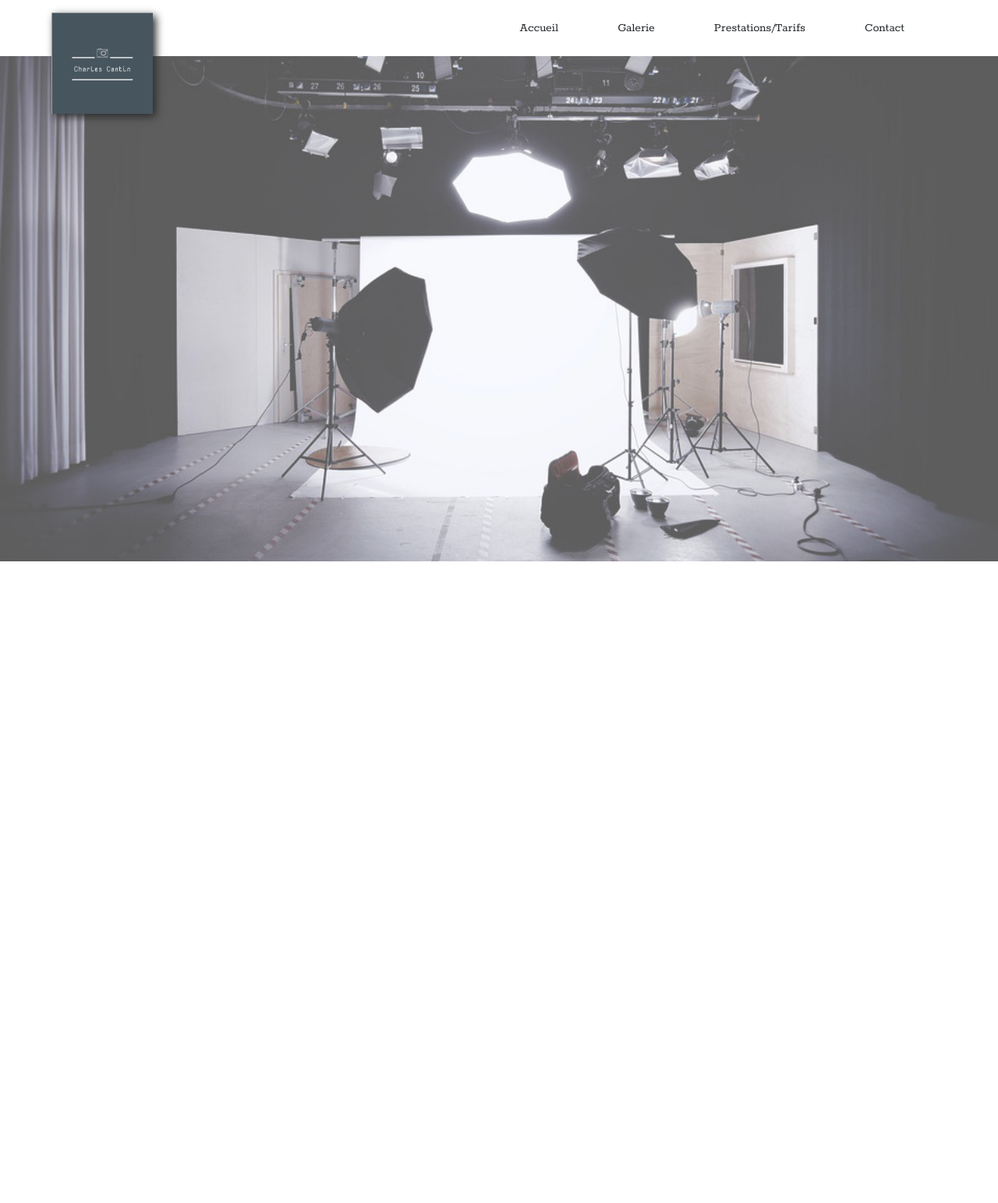
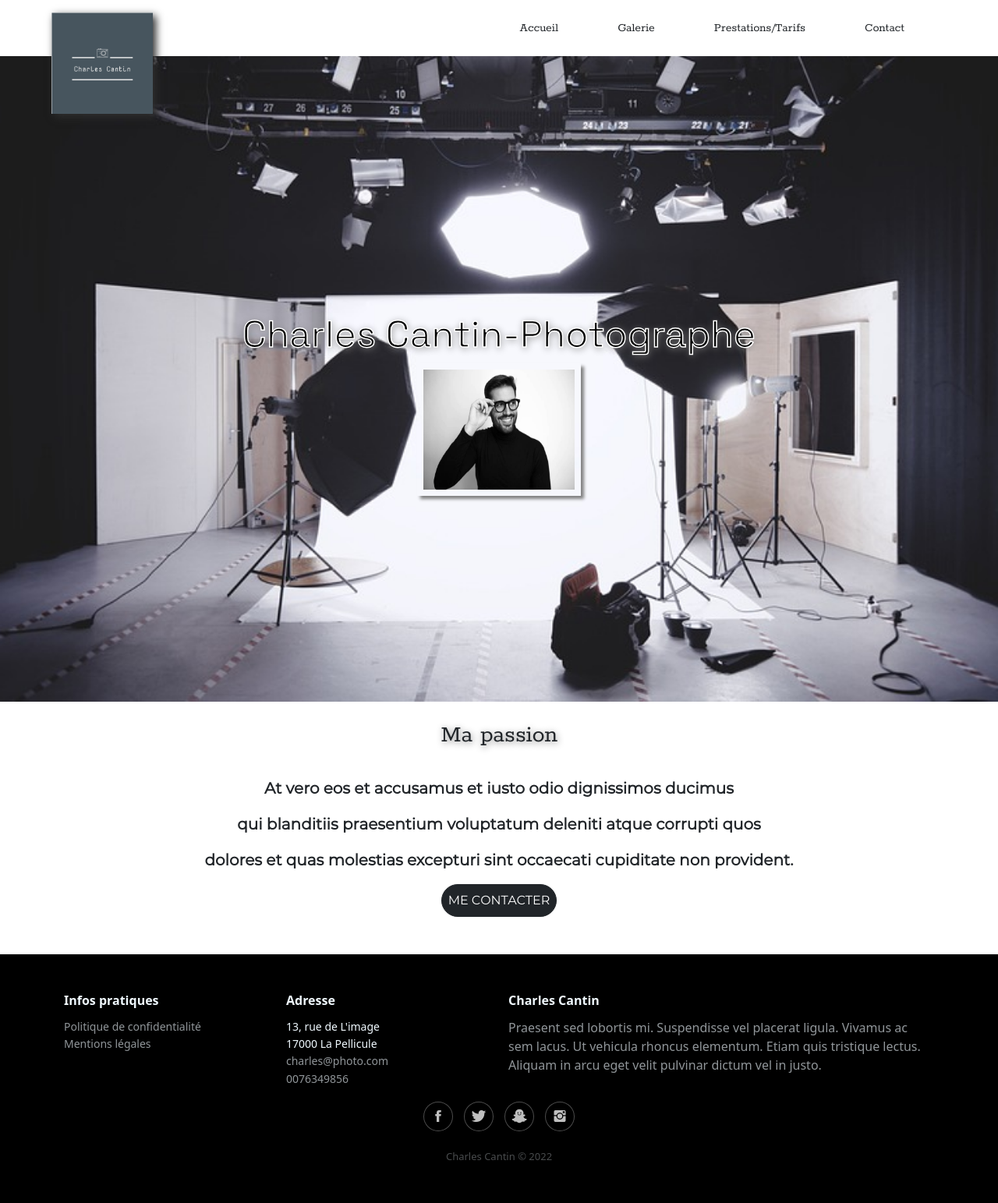
Before and after one commit to Bertou19/Photographe, a PHP site: page / in a window 1280 px wide. Shown: the whole page at 78% size. Before the commit the page ends 720 px from the top, so only its background shows below. Run offline with PHP 8.4, Linux system fonts and the light colour scheme; some libraries are stand-ins or nearby versions.

Commit message:
Finalisation page d'accueil

```diff
--- a/index.html
+++ b/index.html
@@ -1,23 +1,29 @@
 <!DOCTYPE html>
 <html lang="en">
+
 <head>
   <meta charset="UTF-8">
   <meta http-equiv="X-UA-Compatible" content="IE=edge">
   <meta name="viewport" content="width=device-width, initial-scale=1.0">
-  <meta description="Charles Cantin-Photographe. Je capture les moments de votre vie pour en faire un souvenir exceptionnel.">
-  <link rel="stylesheet" href="https://cdn.jsdelivr.net/npm/bootstrap@5.2.0/dist/css/bootstrap.min.css" integrity="sha384-gH2yIJqKdNHPEq0n4Mqa/HGKIhSkIHeL5AyhkYV8i59U5AR6csBvApHHNl/vI1Bx" crossorigin="anonymous">
+  <meta
+    description="Charles Cantin-Photographe. Je capture les moments de votre vie pour en faire un souvenir exceptionnel.">
+  <link rel="stylesheet" href="https://cdn.jsdelivr.net/npm/bootstrap@5.2.0/dist/css/bootstrap.min.css"
+    integrity="sha384-gH2yIJqKdNHPEq0n4Mqa/HGKIhSkIHeL5AyhkYV8i59U5AR6csBvApHHNl/vI1Bx" crossorigin="anonymous">
   <link rel="stylesheet" href="style.css">
+  <link rel="stylesheet" href="https://cdnjs.cloudflare.com/ajax/libs/ionicons/2.0.1/css/ionicons.min.css">
   <title>Charles Cantin-Photographe</title>
+</head>
 
-</head>
 <body>
- <!-- Navbar-->
+
+  <!-- Navbar -->
   <header class="header">
-
     <nav class="navbar navbar-expand-lg fixed-top p-3 bg-white ">
       <img class="logo" src="logo-photographe.png" alt="logo">
       <div class="container "><a href="#" class="navbar-brand text-uppercase font-weight-bold "></a>
-          <button type="button" data-toggle="collapse" data-target="#navbarSupportedContent" aria-controls="navbarSupportedContent" aria-expanded="false" aria-label="Toggle navigation" class="navbar-toggler navbar-toggler-right"><i class="fa fa-bars"></i></button>
+        <button type="button" data-toggle="collapse" data-target="#navbarSupportedContent"
+          aria-controls="navbarSupportedContent" aria-expanded="false" aria-label="Toggle navigation"
+          class="navbar-toggler navbar-toggler-right"><i class="fa fa-bars"></i></button>
 
         <div id="navbarSupportedContent" class="collapse navbar-collapse justify-content-end">
           <ul class="navbar-nav ">
@@ -31,17 +37,71 @@
     </nav>
   </header>
 
+  <section>
+    <div>
+      <img class="background" src="background.jpg" alt="studio photo">
+      <div class="home text-sm-center text-xs-center text-center">
+        <h1 class="text-center">Charles Cantin-Photographe</h1>
+        <img class="profil center-block p-2 text-center " src="photoProfil.jpg" alt="photo de profil">
+      </div>
+    </div>
+  </section>
 
+  <section>
+    <div class="container">
+      <div class="row">
+        <div class="col-12 text-center">
+          <h2 class="title-section text-center p-4">Ma passion</h2>
+          <p class="text-home">At vero eos et accusamus et iusto odio dignissimos ducimus</p>
+          <p class="text-home">qui blanditiis praesentium voluptatum deleniti atque corrupti quos</p>
+          <p class="text-home">dolores et quas molestias excepturi sint occaecati cupiditate non provident.</p>
+          <button type="button" class="btn btn-dark mx-auto rounded-5 p-2 mb-5 rounded">ME
+            CONTACTER</button>
+        </div>
+      </div>
+    </div>
+  </section>
 
+  <!-- Footer -->
+  <div class="footer-dark">
+    <footer>
+      <div class="container">
+        <div class="row">
+          <div class="col-sm-6 col-md-3 item">
+            <h3>Infos pratiques</h3>
+            <ul>
+              <li><a href="#">Politique de confidentialité</a></li>
+              <li><a href="#">Mentions légales</a></li>
+            </ul>
+          </div>
+          <div class="col-sm-6 col-md-3 item">
+            <h3>Adresse</h3>
+            <ul>
+              <li>13, rue de L'image</li>
+              <li>17000 La Pellicule</li>
+              <li><a href="charles@photo.com">charles@photo.com</a></li>
+              <li><a href="0076349856">0076349856</a></li>
+            </ul>
+          </div>
+          <div class="col-md-6 item text">
+            <h3>Charles Cantin</h3>
+            <p>Praesent sed lobortis mi. Suspendisse vel placerat ligula. Vivamus ac sem lacus. Ut vehicula rhoncus
+              elementum. Etiam quis tristique lectus. Aliquam in arcu eget velit pulvinar dictum vel in justo.</p>
+          </div>
+          <div class="col item social"><a href="#"><i class="icon ion-social-facebook"></i></a><a href="#"><i
+                class="icon ion-social-twitter"></i></a><a href="#"><i class="icon ion-social-snapchat"></i></a><a
+              href="#"><i class="icon ion-social-instagram"></i></a></div>
+        </div>
+        <p class="copyright">Charles Cantin © 2022</p>
+      </div>
+    </footer>
+  </div>
 
+  <script src="https://cdnjs.cloudflare.com/ajax/libs/jquery/3.2.1/jquery.min.js"></script>
+  <script src="https://cdn.jsdelivr.net/npm/bootstrap@5.0.2/dist/js/bootstrap.bundle.min.js"
+    integrity="sha384-MrcW6ZMFYlzcLA8Nl+NtUVF0sA7MsXsP1UyJoMp4YLEuNSfAP+JcXn/tWtIaxVXM"
+    crossorigin="anonymous"></script>
 
+</body>
 
-
-
-
-
-
-
-<script src="https://cdn.jsdelivr.net/npm/bootstrap@5.0.2/dist/js/bootstrap.bundle.min.js" integrity="sha384-MrcW6ZMFYlzcLA8Nl+NtUVF0sA7MsXsP1UyJoMp4YLEuNSfAP+JcXn/tWtIaxVXM" crossorigin="anonymous"></script>
-</body>
 </html>
--- a/style.css
+++ b/style.css
@@ -9,6 +9,13 @@
 @font-face {
   font-family:"Rokkitt";
   src: url("fonts/Rokkitt-Regular.ttf");
+
+}
+.background{
+  width :100%;
+  height: 900px;
+  object-fit: cover;
+  object-position: center;
 
 }
 
@@ -29,11 +36,154 @@ box-shadow:unset 5px 5px 2em rgb(46, 46, 46);
   -webkit-box-shadow: 4px 4px 10px rgb(46, 46, 46);
 }
 
-body{
+.home{
+  top: 400px; width:100%;
+  position: absolute;
+  display:block;
+  margin : auto;
+}
 
-background-image:url(backgroundop.jpg);
-background-repeat: no-repeat;
-background-size: cover;
-background-position: absolute;
+h1{
+  font-family:"SpaceGrotesk" ;
+  font-size: 3rem;
+  font-weight: 500;
+  text-align:center;
+  border-radius: 2px;
+  color: black;
+  text-shadow:
+ grey 1px 2px 10px;
+  -webkit-text-stroke: 1.5px white ;
+}
+
+.profil{
+  margin : 0 auto;
+  height: 170px;
+  width: 210px;
+  box-shadow: grey 4px 4px 4px;
 
 }
+
+@media (max-width:767px) {
+  .profil {
+    margin : 0 auto;
+    height: 150px;
+    width: 190px;
+  }
+}
+
+.title-section{
+  font-family:"Rokkitt";
+  text-shadow:grey 1px 2px 10px;
+}
+
+.text-home{
+  text-align: center;
+  font-family: "Montserrat" ;
+  font-size: 20px;
+  margin-top: 10px;
+  color:hsl(212, 28, 26,87%);
+  font-weight:bold;
+}
+
+@media (max-width:767px) {
+  .text-home {
+    margin-top: 5px;
+    font-size: 17px;
+  }
+}
+
+.btn{
+  font-family : "Montserrat";
+}
+
+
+
+.footer-dark {
+  padding:50px 0;
+  color:#f0f9ff;
+  background-color:black;
+}
+
+.footer-dark h3 {
+  margin-top:0;
+  margin-bottom:12px;
+  font-weight:bold;
+  font-size:16px;
+}
+
+.footer-dark ul {
+  padding:0;
+  list-style:none;
+  line-height:1.6;
+  font-size:14px;
+  margin-bottom:0;
+}
+
+.footer-dark ul a {
+  color:inherit;
+  text-decoration:none;
+  opacity:0.6;
+}
+
+.footer-dark ul a:hover {
+  opacity:0.8;
+}
+
+@media (max-width:767px) {
+  .footer-dark .item:not(.social) {
+    text-align:center;
+    padding-bottom:20px;
+  }
+}
+
+.footer-dark .item.text {
+  margin-bottom:36px;
+}
+
+@media (max-width:767px) {
+  .footer-dark .item.text {
+    margin-bottom:0;
+  }
+}
+
+.footer-dark .item.text p {
+  opacity:0.6;
+  margin-bottom:0;
+}
+
+.footer-dark .item.social {
+  text-align:center;
+}
+
+@media (max-width:991px) {
+  .footer-dark .item.social {
+    text-align:center;
+    margin-top:20px;
+  }
+}
+
+.footer-dark .item.social > a {
+  font-size:20px;
+  width:36px;
+  height:36px;
+  line-height:36px;
+  display:inline-block;
+  text-align:center;
+  border-radius:50%;
+  box-shadow:0 0 0 1px rgba(255,255,255,0.4);
+  margin:0 8px;
+  color:#fff;
+  opacity:0.75;
+}
+
+.footer-dark .item.social > a:hover {
+  opacity:0.9;
+}
+
+.footer-dark .copyright {
+  text-align:center;
+  padding-top:24px;
+  opacity:0.3;
+  font-size:13px;
+  margin-bottom:0;
+}
```
Also changed, not shown: 4 other files. Lines whose indentation alone changed are shown as unchanged.
